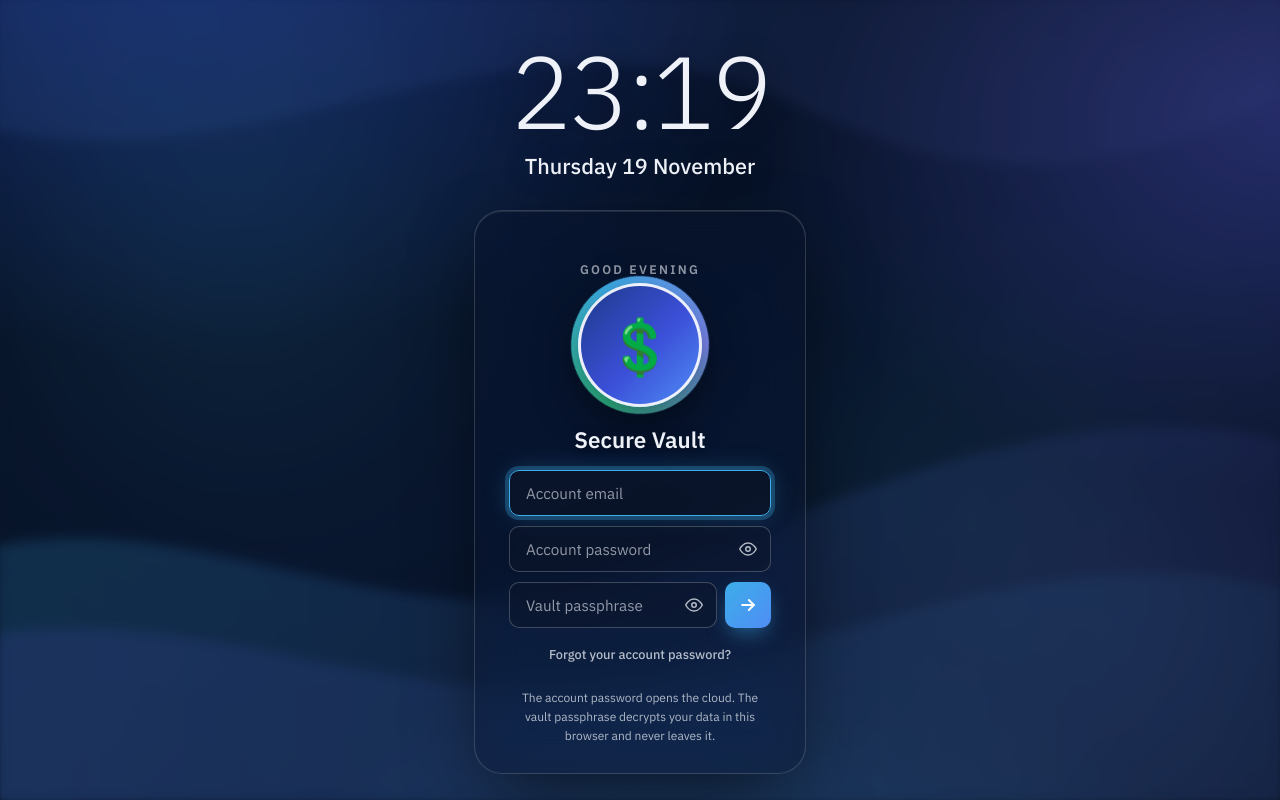
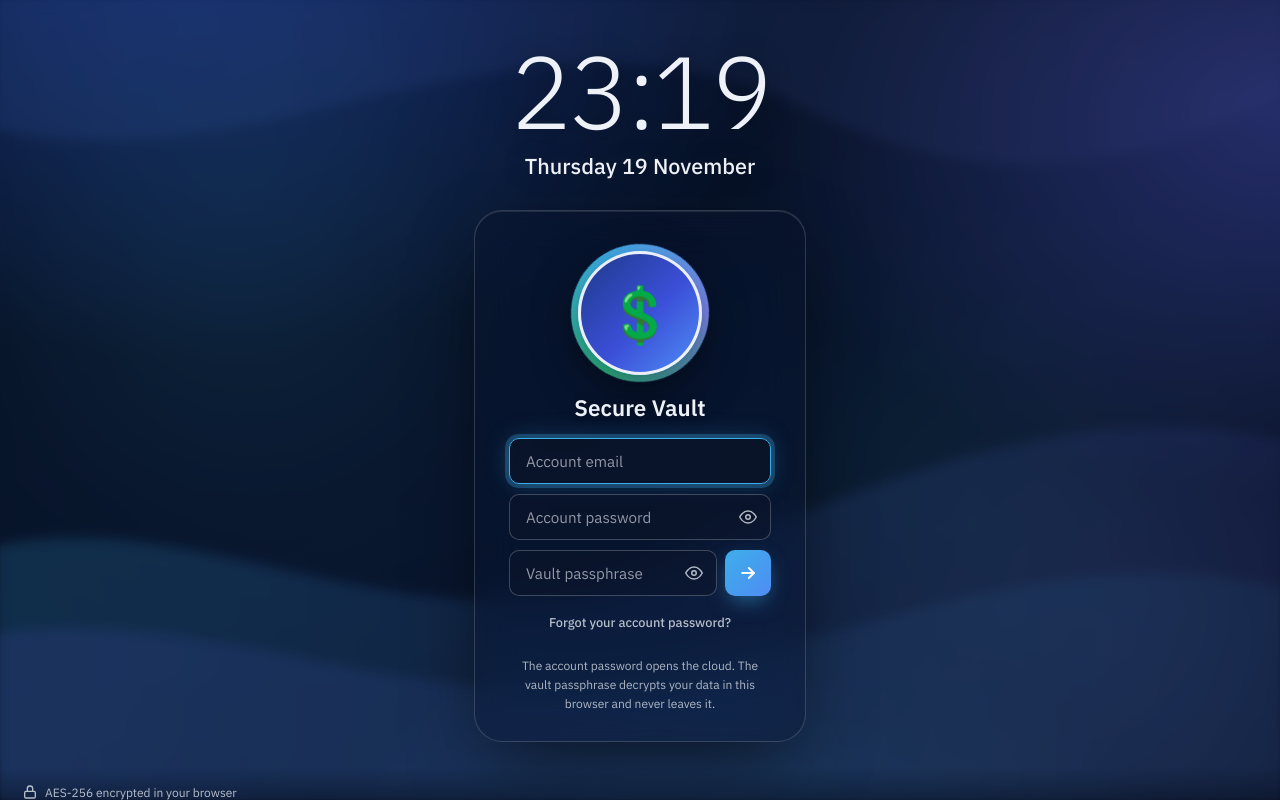
Before and after one commit to brelputo/dashboard-test, a plain HTML site: page index.html in a window 1280 px wide. Drawn offline with nearby package versions, Linux system fonts and the light colour scheme.

Commit message:
Add files via upload

```diff
--- a/index.html
+++ b/index.html
@@ -44,7 +44,6 @@
     </div>
     <main class="pl-center">
         <div class="pl-glass pl-anim d3">
-            <div class="pl-greet pl-anim d4" id="pl-greet">Welcome back</div>
             <div class="pl-avatar-wrap">
                 <div class="pl-avatar-glow" aria-hidden="true"></div>
                 <div class="pl-avatar-ring" aria-hidden="true"></div>
```
